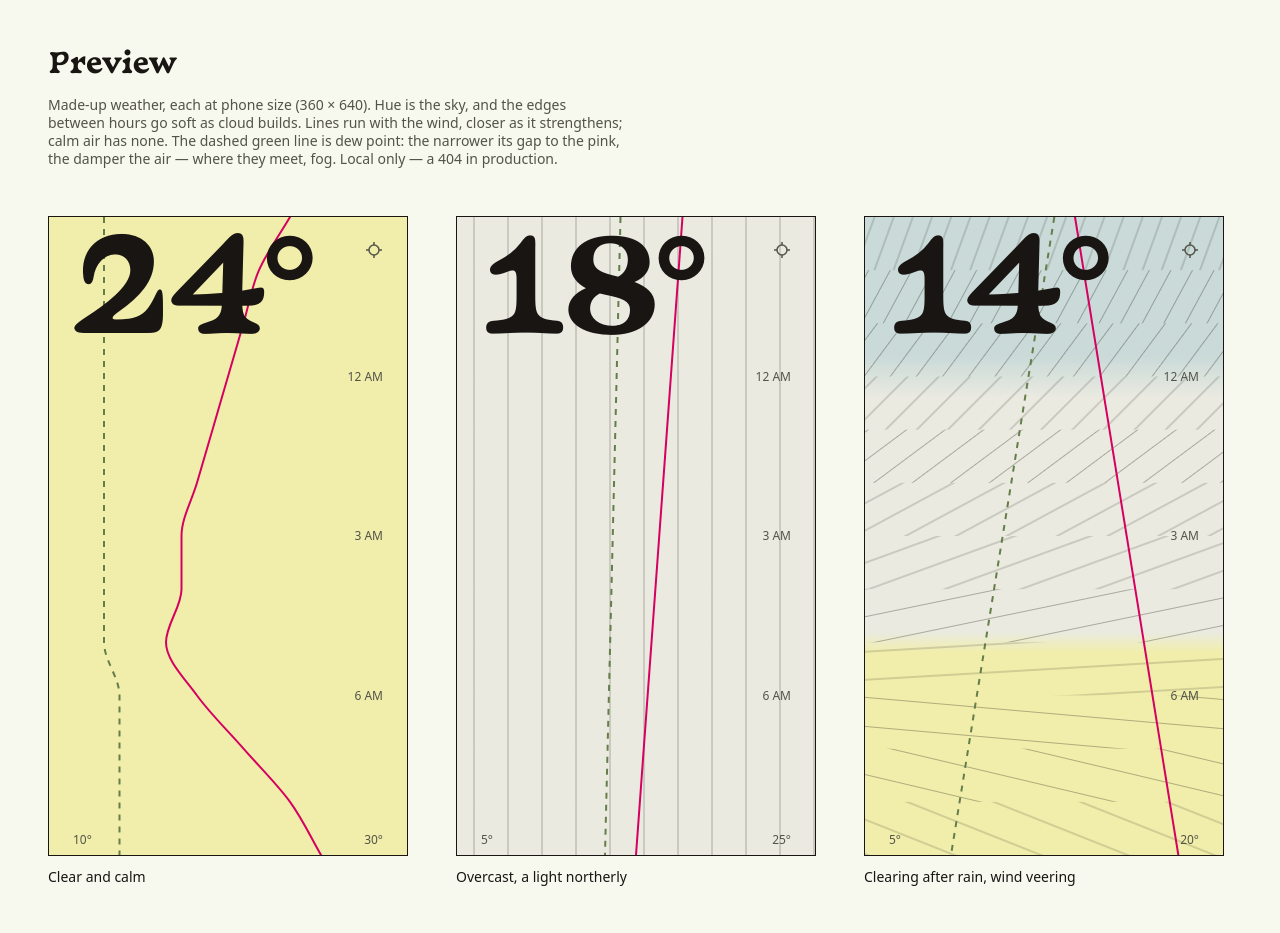
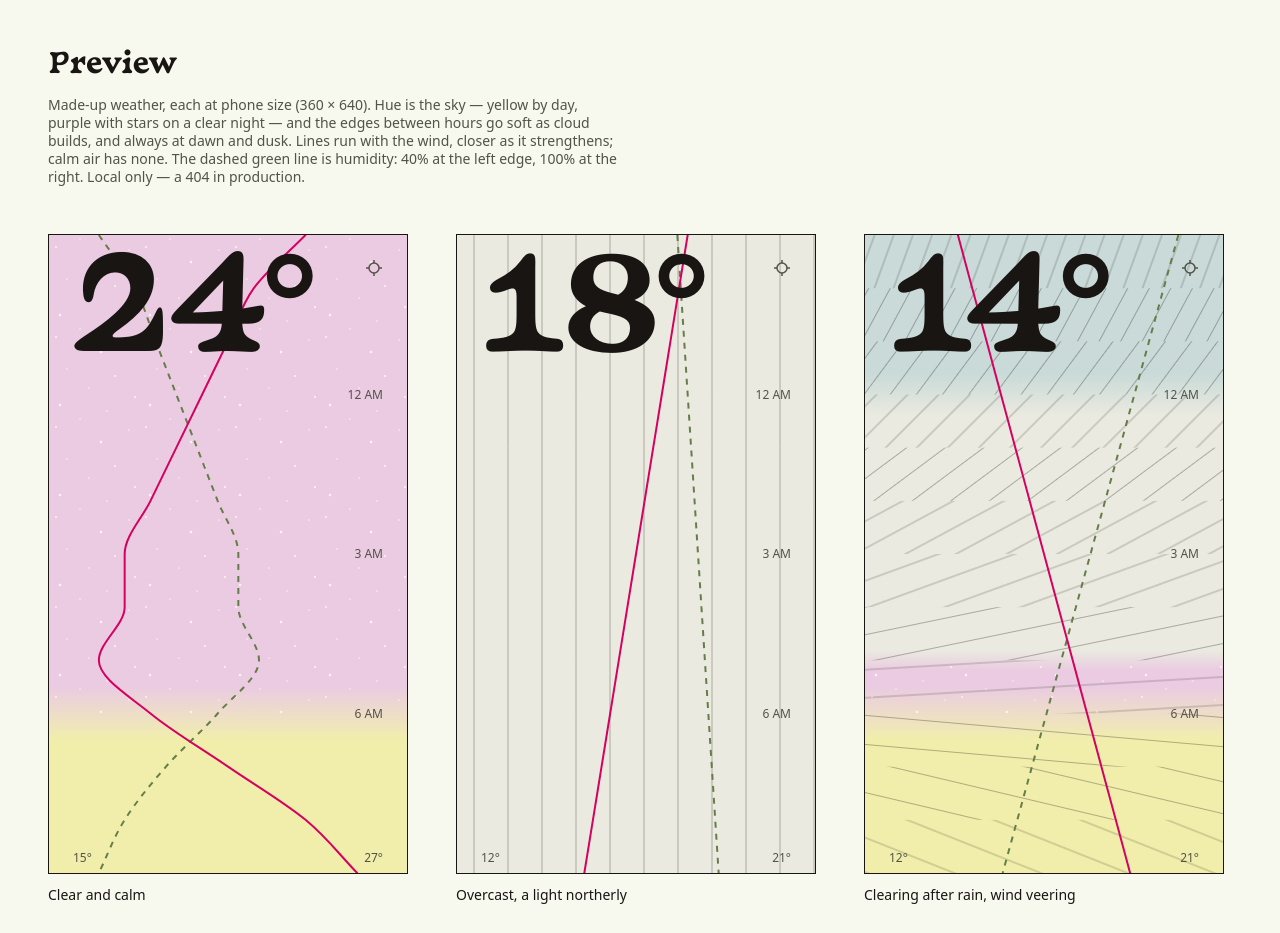
Before and after one commit to bjornmeansbear/wjeather, a SvelteKit app: page /preview in a window 1280 px wide. Shown: the top 933 px of the page. Built offline with nearby package versions, Linux system fonts and the light colour scheme.

Commit message:
night sky versus day sky

```diff
--- a/src/lib/ForecastLine.svelte
+++ b/src/lib/ForecastLine.svelte
@@ -4,24 +4,27 @@
 	let { weather }: { weather: Weather } = $props();
 
 	// x is temperature, y is time: now at the top, +12 hours at the bottom.
-	// The x scale is fluid: it fits the next 48 hours (not just the 12 shown),
-	// never spans less than MIN_SPAN_C, and its edges snap to STEP_C so the
-	// scale holds still between refreshes. Worked in °C whatever the display unit.
-	const MIN_SPAN_C = 12;
-	const STEP_C = 5;
+	// The x scale fits the 12 hours on screen, never spans less than MIN_SPAN_C
+	// (so a flat night doesn't fill the screen edge to edge), and its edges snap
+	// to whole degrees. Worked in °C whatever the display unit.
+	const MIN_SPAN_C = 8;
+	const STEP_C = 1;
 	const PAD_C = 1; // keeps the extremes off the very edge
-	// Dew point shares the axis, but may stretch it at most this far below the
-	// temperature; in drier air the dashed line runs off the left edge.
-	const DEW_REACH_C = 10;
+
+	// Humidity rides its own fixed scale across the same width: 40% at the left
+	// edge, 100% at the right, drier air resting on the edge. It shares the
+	// space, not the axis — where it crosses the temperature line means nothing.
+	const HUMIDITY_MIN = 40;
+	const HUMIDITY_MAX = 100;
 
 	const toCelsius = (t: number) => (weather.unit === 'fahrenheit' ? ((t - 32) * 5) / 9 : t);
 	const fromCelsius = (c: number) => (weather.unit === 'fahrenheit' ? (c * 9) / 5 + 32 : c);
+	const clamp01 = (n: number) => Math.min(1, Math.max(0, n));
 
 	const axis = $derived.by(() => {
-		const tempMin = toCelsius(weather.range48h.min);
-		const dewMin = toCelsius(weather.range48h.dewPointMin);
-		let lo = Math.min(tempMin, Math.max(dewMin, tempMin - DEW_REACH_C)) - PAD_C;
-		let hi = toCelsius(weather.range48h.max) + PAD_C;
+		const temps = weather.next12h.map((h) => toCelsius(h.temperature));
+		let lo = Math.min(...temps) - PAD_C;
+		let hi = Math.max(...temps) + PAD_C;
 		if (hi - lo < MIN_SPAN_C) {
 			const mid = (lo + hi) / 2;
 			lo = mid - MIN_SPAN_C / 2;
@@ -73,31 +76,24 @@
 		return d;
 	}
 
-	function linePath(value: (h: Hour) => number) {
+	// `fraction` places an hour across the width: 0 is the left edge, 1 the right.
+	function linePath(fraction: (h: Hour) => number) {
 		if (!width || !height) return '';
 		const start = weather.next12h[0]?.time ?? 0;
 		return smoothPath(
 			weather.next12h.map((h) => ({
-				x: ((toCelsius(value(h)) - axis.min) / (axis.max - axis.min)) * width,
+				x: fraction(h) * width,
 				y: ((h.time - start) / HORIZON_SECONDS) * height
 			}))
 		);
 	}
 
-	const temperaturePath = $derived(linePath((h) => h.temperature));
-	const dewPointPath = $derived(linePath((h) => h.dewPoint));
-
-	// Dew point past the left edge (dry air): say where it went rather than
-	// drawing nothing, e.g. "2°–5°".
-	const dewOffscreen = $derived.by(() => {
-		const off = weather.next12h
-			.filter((h) => toCelsius(h.dewPoint) < axis.min)
-			.map((h) => Math.round(h.dewPoint));
-		if (!off.length) return '';
-		const lo = Math.min(...off);
-		const hi = Math.max(...off);
-		return lo === hi ? formatDegrees(lo) : `${formatDegrees(lo)}–${formatDegrees(hi)}`;
-	});
+	const temperaturePath = $derived(
+		linePath((h) => (toCelsius(h.temperature) - axis.min) / (axis.max - axis.min))
+	);
+	const humidityPath = $derived(
+		linePath((h) => clamp01((h.humidity - HUMIDITY_MIN) / (HUMIDITY_MAX - HUMIDITY_MIN)))
+	);
 
 	// Time ticks: every TICK_HOURS on the place's own clock (12 AM, 3 AM, …),
 	// skipping any that would crowd the location button at the top or the
@@ -126,13 +122,8 @@
 		const at = (p: Hour) => hour.format(new Date(p.time * 1000));
 		const high = hours.reduce((a, b) => (b.temperature > a.temperature ? b : a));
 		const low = hours.reduce((a, b) => (b.temperature < a.temperature ? b : a));
-		const gap = (h: Hour) => h.temperature - h.dewPoint;
-		const closest = hours.reduce((a, b) => (gap(b) < gap(a) ? b : a));
-		const dew =
-			gap(closest) <= 1
-				? `Dew point meets the temperature around ${at(closest)}: fog or dew likely.`
-				: `Dew point ${Math.round(hours[0].dewPoint)}° now, closest to the temperature around ${at(closest)}, ${Math.round(gap(closest))}° apart.`;
-		return `Next 12 hours: high ${Math.round(high.temperature)}° around ${at(high)}, low ${Math.round(low.temperature)}° around ${at(low)}. ${dew}`;
+		const humid = hours.reduce((a, b) => (b.humidity > a.humidity ? b : a));
+		return `Next 12 hours: high ${Math.round(high.temperature)}° around ${at(high)}, low ${Math.round(low.temperature)}° around ${at(low)}. Humidity ${Math.round(hours[0].humidity)}% now, highest ${Math.round(humid.humidity)}% around ${at(humid)}.`;
 	});
 </script>
 
@@ -145,8 +136,8 @@
 	class="absolute inset-y-0 right-4 left-4 @tablet:right-8 @tablet:left-8 @desktop:right-12 @desktop:left-12"
 >
 	<svg class="absolute inset-0 h-full w-full overflow-visible" aria-hidden="true">
-		<!-- Dew point under temperature, so where they meet the pink stays whole. -->
-		<path d={dewPointPath} fill="none" class="stroke-dew" stroke-width="2" stroke-dasharray="6 6" />
+		<!-- Humidity under temperature, so where they cross the pink stays whole. -->
+		<path d={humidityPath} fill="none" class="stroke-humidity" stroke-width="2" stroke-dasharray="6 6" />
 		<path
 			d={temperaturePath}
 			fill="none"
@@ -162,15 +153,10 @@
 		{/each}
 	</div>
 	<div
-		class="absolute inset-x-0 bottom-0 flex items-end justify-between pb-[max(0.375rem,env(safe-area-inset-bottom))] text-2xs text-text-muted"
+		class="absolute inset-x-0 bottom-0 flex justify-between pb-[max(0.375rem,env(safe-area-inset-bottom))] text-2xs text-text-muted"
 		aria-hidden="true"
 	>
-		<span class="flex flex-col">
-			{#if dewOffscreen}
-				<span class="text-dew-text">← dew point {dewOffscreen}</span>
-			{/if}
-			<span>{label(axis.min)}</span>
-		</span>
+		<span>{label(axis.min)}</span>
 		<span>{label(axis.max)}</span>
 	</div>
 </div>
--- /dev/null
+++ b/src/lib/Stars.svelte
@@ -0,0 +1,48 @@
+<script lang="ts">
+	import { sky } from '$lib/sky';
+	import { HORIZON_SECONDS, type Hour, type Weather } from '$lib/weather';
+
+	let { weather }: { weather: Weather } = $props();
+	const uid = $props.id(); // pattern ids must be unique per screen (the preview shows several)
+
+	// Clear-night hours get stars: a sparse, irregular stipple over the purple.
+	// Texture rather than a color, so a clear night still reads as clear.
+	const TILE = 90; // px, 15 × 6; large enough that the repeat isn't obvious
+	const STARS: [x: number, y: number, r: number][] = [
+		[7, 12, 1],
+		[31, 4, 0.75],
+		[52, 27, 1.25],
+		[80, 15, 0.75],
+		[18, 44, 0.75],
+		[66, 51, 1],
+		[40, 63, 0.75],
+		[86, 72, 1],
+		[11, 80, 1.25],
+		[58, 86, 0.75]
+	];
+
+	const bands = $derived.by(() => {
+		const hours = weather.next12h;
+		const start = hours[0]?.time ?? 0;
+		const y = (h: Hour) => ((h.time - start) / HORIZON_SECONDS) * 100;
+		return hours
+			.slice(0, -1)
+			.map((h, i) => ({ night: sky(h) === 'night', top: y(h), height: y(hours[i + 1]) - y(h) }))
+			.filter((b) => b.night);
+	});
+</script>
+
+{#if bands.length}
+	<svg class="absolute inset-0 h-full w-full" aria-hidden="true">
+		<defs>
+			<pattern id="{uid}-stars" width={TILE} height={TILE} patternUnits="userSpaceOnUse">
+				{#each STARS as [cx, cy, r], i (i)}
+					<circle {cx} {cy} {r} class="fill-star" />
+				{/each}
+			</pattern>
+		</defs>
+		{#each bands as band (band.top)}
+			<rect x="0" y="{band.top}%" width="100%" height="{band.height}%" fill="url(#{uid}-stars)" />
+		{/each}
+	</svg>
+{/if}
--- a/src/lib/WeatherScreen.svelte
+++ b/src/lib/WeatherScreen.svelte
@@ -1,6 +1,7 @@
 <script lang="ts">
 	import ForecastLine from '$lib/ForecastLine.svelte';
 	import SkyBands from '$lib/SkyBands.svelte';
+	import Stars from '$lib/Stars.svelte';
 	import WindHatch from '$lib/WindHatch.svelte';
 	import { describeTemperature, formatDegrees, type Weather } from '$lib/weather';
 
@@ -17,6 +18,7 @@
 <div class="relative @container flex flex-1 flex-col overflow-hidden">
 	<h1 class="sr-only">{describeTemperature(weather, placeName)}</h1>
 	<SkyBands {weather} />
+	<Stars {weather} />
 	<WindHatch {weather} />
 	<ForecastLine {weather} />
 	<p
--- a/src/lib/sky.ts
+++ b/src/lib/sky.ts
@@ -1,22 +1,23 @@
 import type { Hour } from '$lib/weather';
 
 // The background: one band per hour down the time axis, now at the top.
-//   hue   — the sky (clear / cloud / rain / snow)
+//   hue   — the sky (clear by day / clear by night / cloud / rain / snow)
 //   edges — cloud cover: hard between clear hours, dissolving as cloud builds
 // Tints are the --band-* tokens in layout.css, contrast-checked in both modes.
 
-export type Sky = 'clear' | 'cloud' | 'rain' | 'snow';
+export type Sky = 'clear' | 'night' | 'cloud' | 'rain' | 'snow';
 
-// WMO weather codes → four skies.
-export function sky(code: number): Sky {
-	if (code <= 1) return 'clear';
+// WMO weather codes → five skies; a clear sky after dark is 'night'.
+export function sky(hour: Hour): Sky {
+	const code = hour.code;
+	if (code <= 1) return hour.isDay ? 'clear' : 'night';
 	if ((code >= 71 && code <= 77) || code === 85 || code === 86) return 'snow';
 	if (code >= 51) return 'rain'; // drizzle, rain, showers, thunderstorms
 	return 'cloud'; // partly cloudy, overcast, fog
 }
 
 export function bandColor(hour: Hour) {
-	return `var(--band-${sky(hour.code)})`;
+	return `var(--band-${sky(hour)})`;
 }
 
 // At full cloud the blend between two hours spans half of each band, so an
@@ -30,7 +31,11 @@
 	for (let i = 0; i < bands.length - 1; i++) {
 		const edge = y(bands[i + 1]);
 		const room = Math.min(edge - y(bands[i]), y(hours[i + 2]) - edge) / 2;
-		const softness = (bands[i].cloudCover + bands[i + 1].cloudCover) / 200;
+		// Dawn and dusk always blend; otherwise the edge softens with cloud.
+		const softness =
+			bands[i].isDay !== bands[i + 1].isDay
+				? 1
+				: (bands[i].cloudCover + bands[i + 1].cloudCover) / 200;
 		const half = room * softness;
 		stops.push(
 			`${bandColor(bands[i])} ${(edge - half).toFixed(2)}%`,
@@ -44,7 +49,13 @@
 }
 
 // What the bands say, for screen readers: "Cloudy now, rain from 5 AM."
-const WORDS: Record<Sky, string> = { clear: 'clear', cloud: 'cloudy', rain: 'rain', snow: 'snow' };
+const WORDS: Record<Sky, string> = {
+	clear: 'clear',
+	night: 'clear night',
+	cloud: 'cloudy',
+	rain: 'rain',
+	snow: 'snow'
+};
 
 export function skySummary(hours: Hour[], timezone: string) {
 	if (hours.length < 2) return '';
@@ -52,7 +63,7 @@
 	const parts: string[] = [];
 	let last: Sky | null = null;
 	for (const h of hours.slice(0, -1)) {
-		const s = sky(h.code);
+		const s = sky(h);
 		if (s === last) continue;
 		parts.push(
 			last === null
--- a/src/lib/weather.ts
+++ b/src/lib/weather.ts
@@ -13,7 +13,8 @@
 	code: number; // WMO weather code
 	windSpeed: number; // km/h at 10 m
 	windDirection: number; // degrees the wind comes from (0 = north)
-	dewPoint: number; // same unit as temperature
+	humidity: number; // relative humidity, %
+	isDay: boolean; // sun above the horizon at this hour
 };
 
 export type Weather = {
@@ -28,9 +29,6 @@
 	// Now → now + 12 hours. The first point is the current reading, the last is
 	// interpolated to land exactly on +12 hours. `time` is unix seconds.
 	next12h: Hour[];
-	// Lowest and highest over the next 48 hours — the context the 12-hour
-	// line is scaled against, so a calm night doesn't fill the screen.
-	range48h: { min: number; max: number; dewPointMin: number };
 };
 
 type ForecastResponse = {
@@ -46,7 +44,7 @@
 		pressure_msl: number;
 		wind_speed_10m: number;
 		wind_direction_10m: number;
-		dew_point_2m: number;
+		relative_humidity_2m: number;
 	};
 	hourly: {
 		time: number[];
@@ -57,7 +55,8 @@
 		pressure_msl: number[];
 		wind_speed_10m: number[];
 		wind_direction_10m: number[];
-		dew_point_2m: number[];
+		relative_humidity_2m: number[];
+		is_day: (0 | 1)[];
 	};
 	daily: { temperature_2m_max: number[]; temperature_2m_min: number[] };
 };
@@ -77,7 +76,8 @@
 			code: current.weather_code,
 			windSpeed: current.wind_speed_10m,
 			windDirection: current.wind_direction_10m,
-			dewPoint: current.dew_point_2m
+			humidity: current.relative_humidity_2m,
+			isDay: current.is_day === 1
 		}
 	];
 	for (let i = 0; i < hourly.time.length; i++) {
@@ -90,7 +90,8 @@
 			code: hourly.weather_code[i],
 			windSpeed: hourly.wind_speed_10m[i],
 			windDirection: hourly.wind_direction_10m[i],
-			dewPoint: hourly.dew_point_2m[i]
+			humidity: hourly.relative_humidity_2m[i],
+			isDay: hourly.is_day[i] === 1
 		};
 		if (hour.time <= start) continue;
 		if (hour.time >= end) {
@@ -106,7 +107,8 @@
 				code: prev.code,
 				windSpeed: lerp(prev.windSpeed, hour.windSpeed),
 				windDirection: prev.windDirection, // compass degrees wrap; don't average them
-				dewPoint: lerp(prev.dewPoint, hour.dewPoint)
+				humidity: lerp(prev.humidity, hour.humidity),
+				isDay: prev.isDay
 			});
 			break;
 		}
@@ -133,14 +135,14 @@
 		latitude: String(place.latitude),
 		longitude: String(place.longitude),
 		current:
-			'temperature_2m,weather_code,is_day,cloud_cover,precipitation,pressure_msl,wind_speed_10m,wind_direction_10m,dew_point_2m',
+			'temperature_2m,weather_code,is_day,cloud_cover,precipitation,pressure_msl,wind_speed_10m,wind_direction_10m,relative_humidity_2m',
 		hourly:
-			'temperature_2m,weather_code,cloud_cover,precipitation,pressure_msl,wind_speed_10m,wind_direction_10m,dew_point_2m',
+			'temperature_2m,weather_code,is_day,cloud_cover,precipitation,pressure_msl,wind_speed_10m,wind_direction_10m,relative_humidity_2m',
 		daily: 'temperature_2m_max,temperature_2m_min',
 		timezone: 'auto',
 		timeformat: 'unixtime',
 		forecast_days: '1',
-		forecast_hours: '49', // starts at the current hour; covers now + 48h
+		forecast_hours: '14', // starts at the current hour; covers now + 12h
 		temperature_unit: unit
 	});
 	const res = await fetch(`https://api.open-meteo.com/v1/forecast?${params}`);
@@ -155,12 +157,7 @@
 		low: data.daily.temperature_2m_min[0],
 		timezone: data.timezone,
 		utcOffsetSeconds: data.utc_offset_seconds,
-		next12h: next12Hours(data),
-		range48h: {
-			min: Math.min(data.current.temperature_2m, ...data.hourly.temperature_2m),
-			max: Math.max(data.current.temperature_2m, ...data.hourly.temperature_2m),
-			dewPointMin: Math.min(data.current.dew_point_2m, ...data.hourly.dew_point_2m)
-		}
+		next12h: next12Hours(data)
 	};
 }
 
--- a/src/routes/layout.css
+++ b/src/routes/layout.css
@@ -35,12 +35,15 @@
 	--band-cloud: var(--gray-1);
 	--band-rain: var(--blue-2); /* a step deeper: lighter blues read as near-white; blue-3 fails (labels 4.05, line 2.71) */
 	--band-snow: var(--blue-0); /* icy near-white; purple-1 read as the pink accent */
+	/* Clear sky after dark: the deepest purple that still passes everything —
+	   number 12.20, labels 5.24, pink line 3.50, humidity line 3.05. */
+	--band-night: var(--purple-2);
+	/* Stars on clear nights: the kit's lightest warm white. Texture, not text. */
+	--color-star: var(--brown-0);
 
-	/* Dew point line: green, the one hue the bands don't use. green-6 read as
+	/* Humidity line: green, the one hue the bands don't use. green-6 read as
 	   more brown; green-5 is visibly green, weakest on blue-2 at 3.13:1 (a line needs 3). */
-	--color-dew: var(--green-5);
-	/* Its small-text label needs 4.5:1, which green-5 misses; green-6's weakest is 5.21 (blue-2). */
-	--color-dew-text: var(--green-6);
+	--color-humidity: var(--green-5);
 }
 
 /* Dark mode — the measured mapping from RULES.md "Dark mode". */
@@ -62,9 +65,9 @@
 		--band-cloud: var(--gray-8);
 		--band-rain: var(--blue-7);
 		--band-snow: var(--dark-gray-7); /* cool, icy gray */
+		--band-night: var(--purple-9); /* stars on it: 18.84:1 */
 
-		--color-dew: var(--green-3); /* weakest on blue-7: 6.68:1 */
-		--color-dew-text: var(--green-3); /* passes as text too */
+		--color-humidity: var(--green-3); /* weakest on blue-7: 6.68:1 */
 	}
 }
 
@@ -95,8 +98,8 @@
 	--color-border: var(--color-border);
 	--color-accent: var(--color-accent);
 	--color-accent-hover: var(--color-accent-hover);
-	--color-dew: var(--color-dew);
-	--color-dew-text: var(--color-dew-text);
+	--color-humidity: var(--color-humidity);
+	--color-star: var(--color-star);
 
 	--font-sans: var(--font-sans);
 	--font-display: var(--font-display);
--- a/src/routes/preview/+page.svelte
+++ b/src/routes/preview/+page.svelte
@@ -1,6 +1,9 @@
 <script lang="ts">
 	import WeatherScreen from '$lib/WeatherScreen.svelte';
 	import { states } from './states';
+
+	// Clear night, three ways: the band token overridden per frame.
+	const nightTints = ['purple-0', 'purple-1', 'purple-2'];
 </script>
 
 <svelte:head>
@@ -10,10 +13,10 @@
 <main class="px-4 py-8 tablet:px-8">
 	<h1 class="mb-2 text-xl">Preview</h1>
 	<p class="mb-8 max-w-[36rem] text-sm text-text-muted">
-		Made-up weather, each at phone size (360 × 640). Hue is the sky, and the edges between hours go
-		soft as cloud builds. Lines run with the wind, closer as it strengthens; calm air has none.
-		The dashed green line is dew point: the narrower its gap to the pink, the damper the air — where
-		they meet, fog. Local only — a 404 in production.
+		Made-up weather, each at phone size (360 × 640). Hue is the sky — yellow by day, purple with
+		stars on a clear night — and the edges between hours go soft as cloud builds, and always at
+		dawn and dusk. Lines run with the wind, closer as it strengthens; calm air has none.
+		The dashed green line is humidity: 40% at the left edge, 100% at the right. Local only — a 404 in production.
 	</p>
 	<div class="flex flex-wrap gap-8">
 		{#each states as state (state.name)}
@@ -25,4 +28,23 @@
 			</figure>
 		{/each}
 	</div>
+
+	<h2 class="mt-12 mb-2 text-lg">Night tint</h2>
+	<p class="mb-8 max-w-[36rem] text-sm text-text-muted">
+		The same clear night in three purples. The palest barely shows the stars; purple-2 is the
+		deepest that still passes contrast.
+	</p>
+	<div class="flex flex-wrap gap-8">
+		{#each nightTints as tint (tint)}
+			<figure class="m-0">
+				<div
+					class="flex h-[40rem] w-[22.5rem] max-w-full flex-col border border-border"
+					style:--band-night="var(--{tint})"
+				>
+					<WeatherScreen weather={states[0].weather} />
+				</div>
+				<figcaption class="mt-2 text-sm">{tint}</figcaption>
+			</figure>
+		{/each}
+	</div>
 </main>
--- a/src/routes/preview/states.ts
+++ b/src/routes/preview/states.ts
@@ -3,8 +3,9 @@
 // Made-up weather for the preview page. Each series is one value per hour,
 // now → +12h (13 values); a shorter array holds its last value.
 type Series = {
+	startHour?: number; // the hour "now" falls on, labelled in UTC; default 9 PM
 	temps: number[];
-	dew?: number[]; // defaults to 7° below the temperature
+	humidity?: number[]; // %
 	cloud: number[];
 	precip?: number[];
 	pressure?: number[];
@@ -13,14 +14,16 @@
 	dir?: number[]; // degrees the wind comes from
 };
 
-const START = Date.UTC(2026, 8, 10, 21) / 1000; // 9 PM, labelled in UTC
+// Made-up sun: up from 6 AM to 7 PM.
+const isDaytime = (hourOfDay: number) => hourOfDay % 24 >= 6 && hourOfDay % 24 < 19;
 
 const ramp = (from: number, to: number, n = 13) =>
 	Array.from({ length: n }, (_, i) => from + ((to - from) * i) / (n - 1));
 
 function weather({
+	startHour = 21,
 	temps,
-	dew,
+	humidity = [60],
 	cloud,
 	precip = [0],
 	pressure = [1013],
@@ -29,8 +32,10 @@
 	dir = [270]
 }: Series): Weather {
 	const at = (a: number[], i: number) => a[Math.min(i, a.length - 1)];
+	const start = Date.UTC(2026, 8, 10, startHour) / 1000;
 	const next12h: Hour[] = Array.from({ length: 13 }, (_, i) => ({
-		time: START + i * 3600,
+		time: start + i * 3600,
+		isDay: isDaytime(startHour + i),
 		temperature: at(temps, i),
 		cloudCover: at(cloud, i),
 		precipitation: at(precip, i),
@@ -38,7 +43,7 @@
 		code: at(codes, i),
 		windSpeed: at(wind, i),
 		windDirection: at(dir, i),
-		dewPoint: dew ? at(dew, i) : at(temps, i) - 7
+		humidity: at(humidity, i)
 	}));
 	const all = next12h.map((h) => h.temperature);
 	return {
@@ -50,12 +55,7 @@
 		low: Math.min(...all),
 		timezone: 'UTC',
 		utcOffsetSeconds: 0,
-		next12h,
-		range48h: {
-			min: Math.min(...all),
-			max: Math.max(...all),
-			dewPointMin: Math.min(...next12h.map((h) => h.dewPoint))
-		}
+		next12h
 	};
 }
 
@@ -64,7 +64,7 @@
 		name: 'Clear and calm',
 		weather: weather({
 			temps: [24, 22, 21, 20, 19, 18, 17, 17, 16, 18, 21, 24, 26],
-			dew: [12, 12, 12, 12, 12, 12, 12, 12, 12, 13, 13, 13, 13],
+			humidity: [45, 52, 56, 60, 64, 68, 72, 72, 76, 68, 58, 50, 45],
 			cloud: [0],
 			codes: [0],
 			wind: [2]
@@ -72,13 +72,20 @@
 	},
 	{
 		name: 'Overcast, a light northerly',
-		weather: weather({ temps: ramp(18, 15), dew: ramp(14, 13), cloud: [100], codes: [3], wind: [9], dir: [0] })
+		weather: weather({
+			temps: ramp(18, 15),
+			humidity: ramp(78, 86),
+			cloud: [100],
+			codes: [3],
+			wind: [9],
+			dir: [0]
+		})
 	},
 	{
 		name: 'Clearing after rain, wind veering',
 		weather: weather({
 			temps: ramp(14, 19),
-			dew: ramp(13, 8),
+			humidity: ramp(96, 62),
 			cloud: ramp(100, 0),
 			precip: [2, 1, 0.3, 0],
 			codes: [63, 61, 61, 3, 3, 3, 2, 2, 1, 1, 0],
@@ -90,7 +97,7 @@
 		name: 'Clouding over into rain, wind rising',
 		weather: weather({
 			temps: ramp(22, 16),
-			dew: ramp(12, 15.5),
+			humidity: ramp(52, 97),
 			cloud: ramp(10, 100),
 			precip: [0, 0, 0, 0, 0, 0, 0, 0.2, 1, 2, 3, 3, 3],
 			codes: [0, 1, 1, 2, 2, 3, 3, 61, 63, 63, 65, 65, 63],
@@ -102,7 +109,7 @@
 		name: 'Snow on a northeasterly',
 		weather: weather({
 			temps: ramp(-2, -7),
-			dew: ramp(-4, -9),
+			humidity: [88, 90, 92, 92, 93],
 			cloud: [100, 100, 95, 100],
 			codes: [71, 73, 73, 75, 75, 73, 71],
 			wind: [25, 28, 32, 30, 26],
@@ -113,6 +120,7 @@
 		name: 'Sun and showers, gusty westerly',
 		weather: weather({
 			temps: [19, 18, 20, 17, 16, 19, 21, 18, 17, 20, 22, 21, 20],
+			humidity: [60, 62, 70, 88, 90, 72, 58, 80, 92, 74, 60, 55, 52],
 			cloud: [20, 30, 60, 90, 90, 50, 20, 70, 95, 60, 25, 15, 10],
 			codes: [1, 2, 2, 80, 80, 2, 1, 3, 81, 2, 1, 1, 1],
 			wind: [18, 22, 30, 42, 40, 24, 20, 34, 48, 28, 20, 16, 14],
@@ -123,17 +131,18 @@
 		name: 'Fog forming on a still night',
 		weather: weather({
 			temps: [13, 12, 11.5, 11, 10.5, 10, 9.5, 9, 9, 9, 9.5, 11, 13],
-			dew: [9, 9, 9, 9, 9, 9, 9, 9, 9, 9, 9, 9.5, 10],
+			humidity: [76, 80, 83, 86, 89, 93, 97, 100, 100, 100, 96, 86, 75],
 			cloud: [0, 5, 10, 20, 40, 100, 100, 100, 100, 100, 80, 40, 20],
 			codes: [0, 0, 1, 1, 2, 45, 45, 45, 45, 45, 3, 2, 1],
 			wind: [3]
 		})
 	},
 	{
-		name: 'Dry desert heat',
+		name: 'Desert sunset into a clear night',
 		weather: weather({
-			temps: [40, 38, 36, 34, 32, 30, 29, 28, 28, 30, 33, 36, 39],
-			dew: [2, 2, 3, 3, 4, 4, 4, 5, 5, 4, 3, 3, 2],
+			startHour: 15,
+			temps: [40, 40, 39, 37, 35, 33, 31, 30, 29, 28, 27, 26, 25],
+			humidity: [8, 8, 9, 10, 12, 14, 16, 18, 19, 20, 21, 22, 22],
 			cloud: [0],
 			codes: [0],
 			wind: [12],
@@ -144,7 +153,7 @@
 		name: 'Muggy, storms by morning',
 		weather: weather({
 			temps: [29, 28, 28, 27, 27, 26, 26, 25, 24, 24, 25, 26, 27],
-			dew: [23, 23, 23, 23, 23, 23, 23, 23, 23, 22, 22, 22, 22],
+			humidity: [70, 72, 72, 76, 76, 80, 80, 84, 95, 97, 94, 88, 82],
 			cloud: ramp(30, 100),
 			precip: [0, 0, 0, 0, 0, 0, 0, 8, 12, 4, 1, 0, 0],
 			codes: [1, 2, 2, 2, 3, 3, 3, 95, 95, 63, 61, 3, 3],
```
